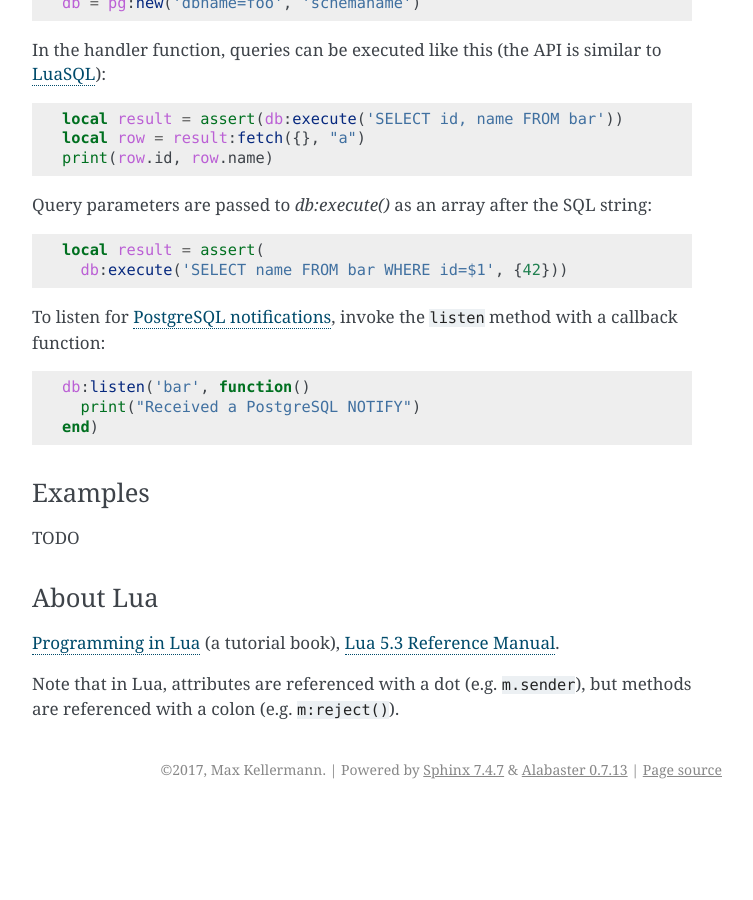
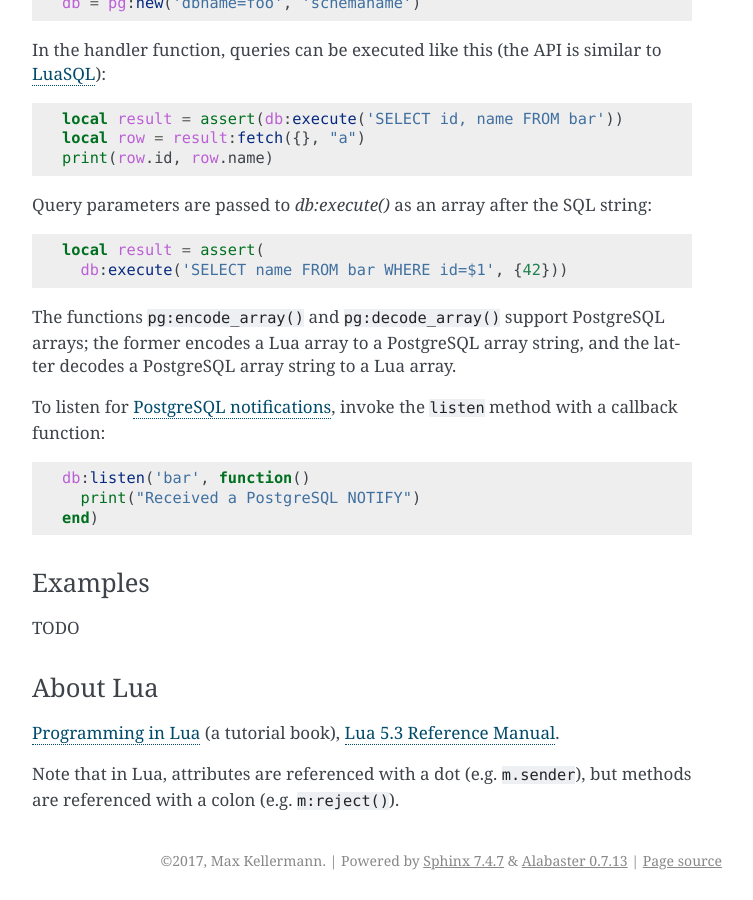
Before and after one commit to CM4all/qrelay, a Sphinx documentation site: the page built from doc/index.rst, in a window 1280 px wide and 900 px high, scrolled down 3037 px. Shown: the whole window, without its empty margins (388-1141 px from the left). Built offline with Sphinx 7.4.7, drawn with Linux system fonts in a browser that asks for light colours; before the commit the page ends 3846 px from its top, so only the background shows below that.

Commit message:
doc: document pg:encode_array(), pg:decode_array()

```diff
--- a/doc/index.rst
+++ b/doc/index.rst
@@ -170,6 +170,11 @@
   local result = assert(
     db:execute('SELECT name FROM bar WHERE id=$1', {42}))
 
+The functions ``pg:encode_array()`` and ``pg:decode_array()`` support
+PostgreSQL arrays; the former encodes a Lua array to a PostgreSQL
+array string, and the latter decodes a PostgreSQL array string to a
+Lua array.
+
 To listen for `PostgreSQL notifications
 <https://www.postgresql.org/docs/current/sql-notify.html>`__, invoke
 the ``listen`` method with a callback function::
```
